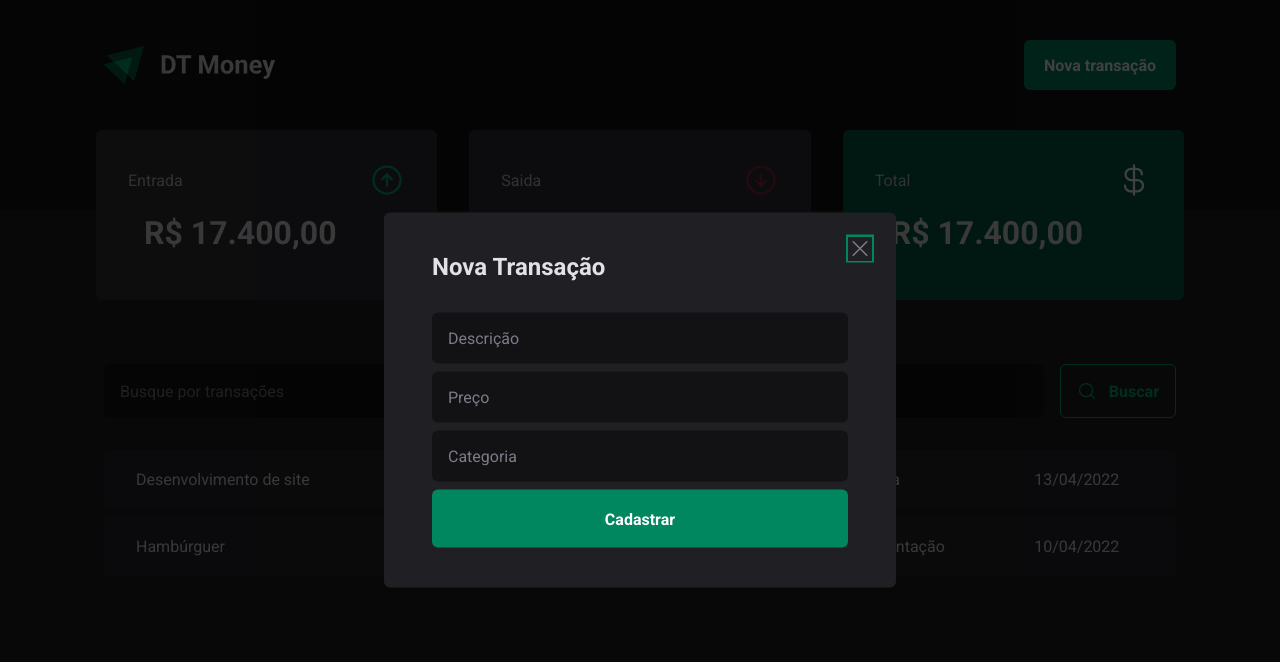
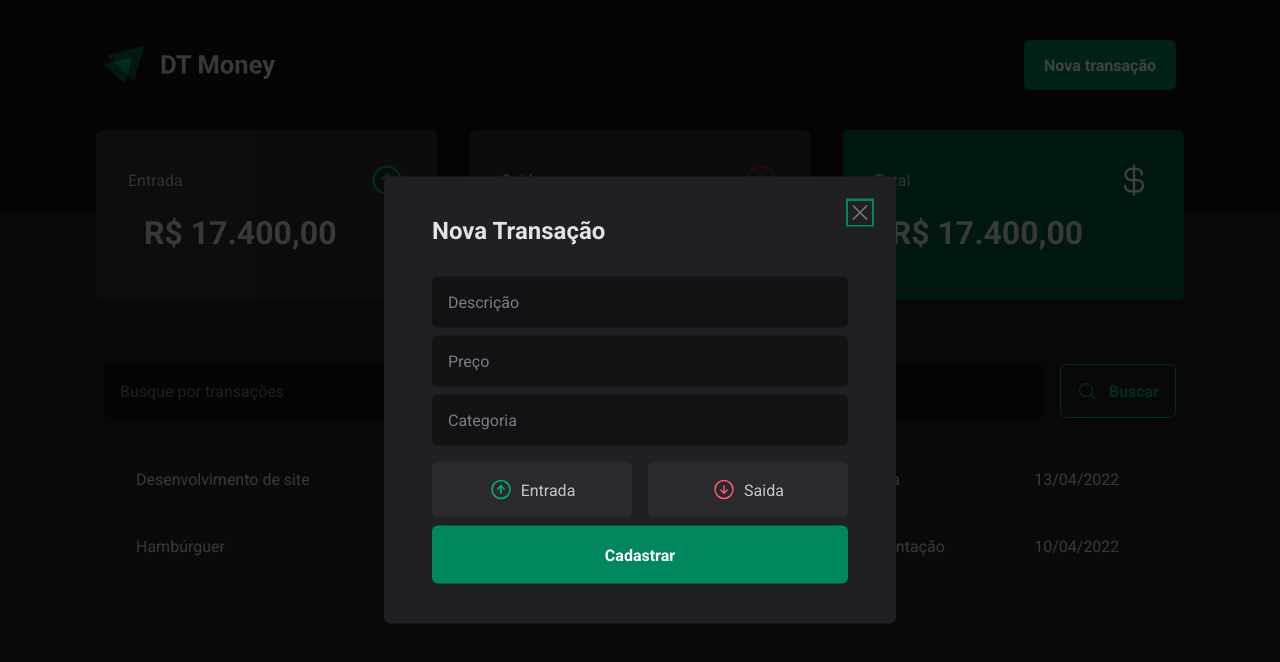
Before and after one commit to EvertonMattos/Ignite-03, a React (Vite) app: page / in a window 1280 px wide. Both pictures are taken after a click on the button "Nova transação". Shown: the top 662 px of the page. Built offline with nearby package versions, Linux system fonts and the light colour scheme.

Commit message:
estrutura finalizada

```diff
--- a/package.json
+++ b/package.json
@@ -10,6 +10,7 @@
   },
   "dependencies": {
     "@radix-ui/react-dialog": "^1.0.0",
+    "@radix-ui/react-radio-group": "^1.0.0",
     "@types/styled-components": "^5.1.26",
     "phosphor-react": "^1.4.1",
     "react": "^18.2.0",
--- a/src/components/NewTransactionModal/index.tsx
+++ b/src/components/NewTransactionModal/index.tsx
@@ -1,6 +1,6 @@
 import * as Dialog from '@radix-ui/react-dialog'
-import { X } from 'phosphor-react'
-import { CloseButton, Content, Overlay } from './styles'
+import { ArrowCircleDown, ArrowCircleUp, X } from 'phosphor-react'
+import { CloseButton, Content, Overlay, TransactionTypeButton, TransactionsType } from './styles'
 
 export function NewTransactionModal (){
 
@@ -16,6 +16,17 @@
       <input type="text" placeholder='Descrição' required />
       <input type="text" placeholder='Preço' required />
       <input type="text" placeholder='Categoria' required />
+      <TransactionsType>
+        <TransactionTypeButton value='income' variant='income'>
+          <ArrowCircleUp size={24}/>
+          Entrada
+        </TransactionTypeButton>
+        <TransactionTypeButton  value='outcome' variant='outcome'>
+        <ArrowCircleDown size={24}/>
+          Saida
+        </TransactionTypeButton>
+      </TransactionsType>
+
         <button type='submit'> Cadastrar</button>
         </form>
 
--- a/src/components/NewTransactionModal/styles.ts
+++ b/src/components/NewTransactionModal/styles.ts
@@ -1,6 +1,7 @@
+
+import styled  from 'styled-components';
 import * as Dialog from '@radix-ui/react-dialog'
-import styled  from 'styled-components';
-
+import * as RadioGroup from '@radix-ui/react-radio-group';
 
 export const Overlay = styled(Dialog.Overlay)`
 position: fixed;
@@ -65,3 +66,39 @@
   cursor: pointer;
   color: ${props => props.theme["gray-500"]};
 `;
+
+export const TransactionsType = styled(RadioGroup.Root)`
+ display: grid;
+ grid-template-columns: repeat(2,1fr);
+ gap: 1rem;
+ margin-top:  0.5rem;
+`
+interface TransactionTypeButtonProps {
+  variant: 'income' | 'outcome';
+}
+export const TransactionTypeButton = styled(RadioGroup.Item)<TransactionTypeButtonProps>`
+  background: ${props => props.theme["gray-700"]};
+  padding: 1rem;
+  display: flex;
+  align-items: center;
+  justify-content: center;
+  gap: 0.5rem;
+  border-radius: 6px;
+  cursor: pointer;
+  border: 0;
+  color: ${props => props.theme["gray-300"]};
+  svg {
+    color: ${props => props.variant === 'income' ? props.theme["green-300"] : props.theme["red-300"]};
+  }
+  &[data-state='unchecked']:hover {
+    transition: background-color 0.2s;
+    background: ${props => props.theme["gray-600"]};
+  }
+  &[data-state='checked'] {
+    color: ${props => props.theme.white};
+    background: ${props => props.variant === 'income' ? props.theme["green-500"] : props.theme["red-500"]};
+    svg {
+      color: ${props => props.theme.white};
+    }
+  }
+`;
```
Also changed, not shown: 1 other file (tests, documents, lock files or other folders).
